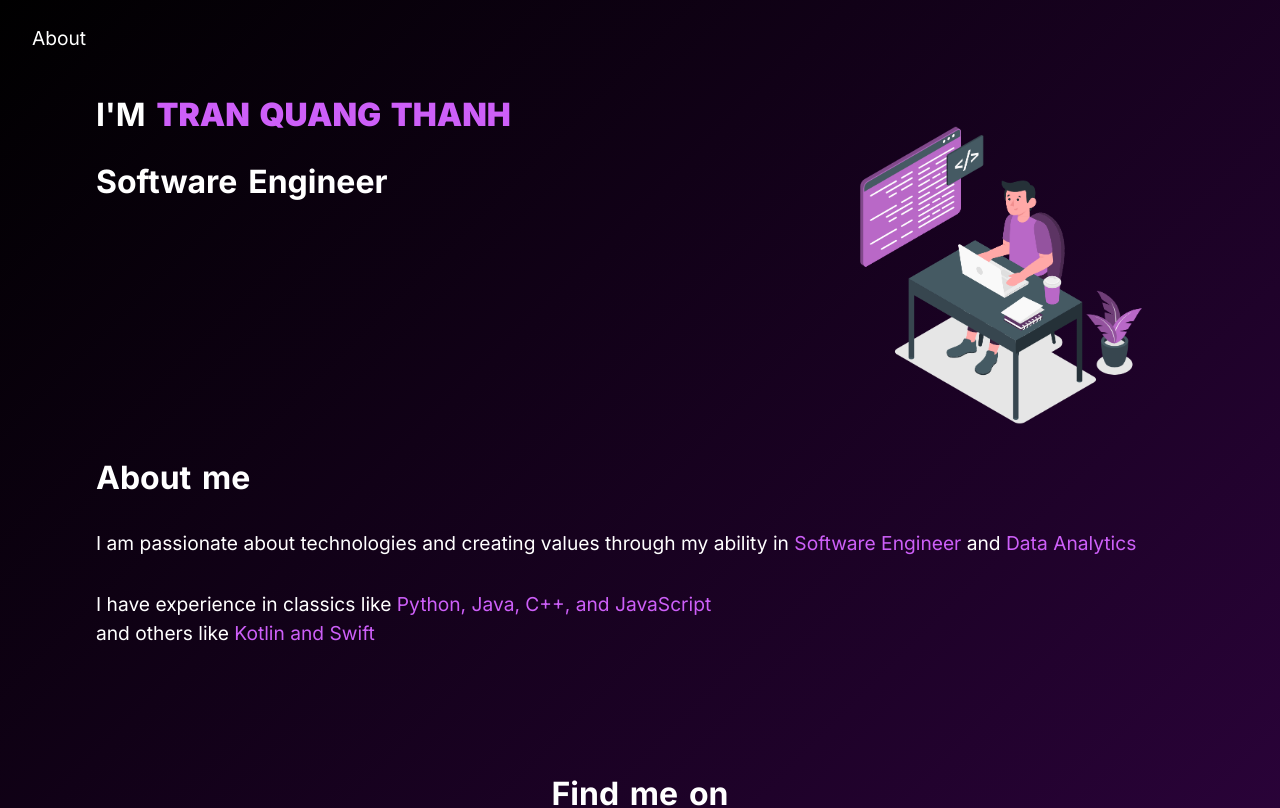
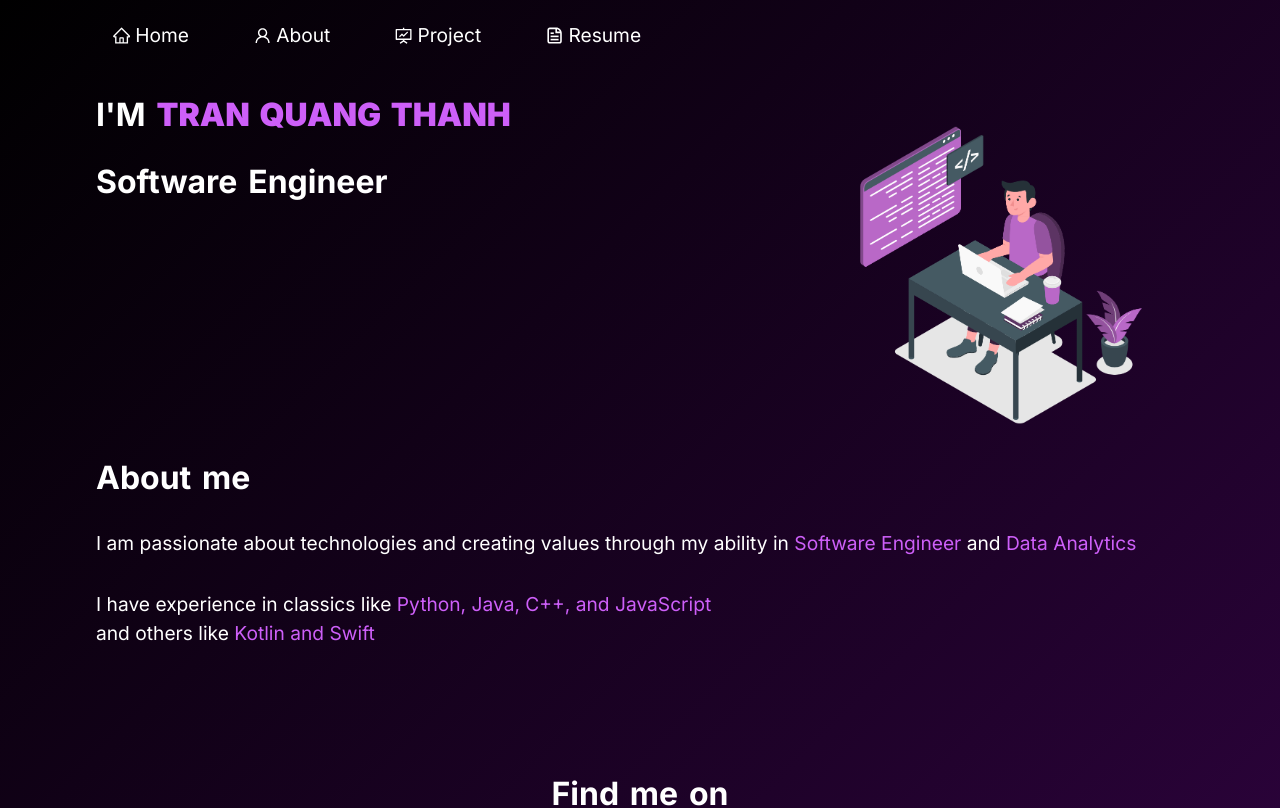
Before and after one commit to tran-quang-thanh/portfolio, a Next.js app: page / in a window 1280 px wide. Shown: the top 808 px of the page. Built offline with nearby package versions, Linux system fonts and the light colour scheme.

Commit message:
Complete nav bar with animation

```diff
--- a/app/globals.css
+++ b/app/globals.css
@@ -45,12 +45,10 @@ h1 {
 .navbar {
   position: fixed !important;
   transition: all 0.3s ease-out 0s !important;
-  padding: 1.5rem 2rem !important;
+  padding: 0.5rem 5rem !important;
   font-size: 1.2rem !important;
-}
 
-@media (max-width: 768px) {
-  .navbar {
+  @media (max-width: 767px) {
     background-color: #1b1a2ea9 !important;
     transition: all 0.3s ease-out 0s !important;
     box-shadow: 0px 10px 10px 0px rgba(9, 5, 29, 0.171) !important;
@@ -80,96 +78,16 @@ h1 {
   outline: none;
   box-shadow: none;
 }
-/*
-.navbar-toggler span:nth-child(1),
-.navbar-toggler span:nth-child(3) {
-  transition: transform 0.35s ease-in-out !important;
-  transition: transform 0.35s ease-in-out !important;
-}
-
-.navbar-toggler:not(.collapsed) span:nth-child(1) {
-  position: absolute !important;
-  left: 12px !important;
-  top: 10px !important;
-  transform: rotate(135deg) !important;
-  opacity: 0.9 !important;
-}
-
-.navbar-toggler:not(.collapsed) span:nth-child(2) {
-  height: 12px !important;
-  visibility: hidden !important;
-  background-color: transparent !important;
-}
-
-.navbar-toggler:not(.collapsed) span:nth-child(3) {
-  position: absolute !important;
-  left: 12px !important;
-  top: 10px !important;
-  transform: rotate(-135deg) !important;
-  opacity: 0.9 !important;
-}
-
-@media (max-width: 767px) {
-  .navbar {
-    padding: 1rem 2rem !important;
-    font-size: 1.4rem !important;
-    background-color: #181a27 !important;
-  }
-  .navbar-nav .nav-item a::after {
-    display: none !important;
-  }
-}
-.navbar-brand {
-  color: rgb(250, 250, 250) !important;
-}
-
-.logo {
-  height: 1.4em !important;
-  width: 2.5em !important;
-}
 
 .navbar-nav .nav-link {
-  color: white !important;
-  padding-right: 1rem !important;
-  padding-left: 1rem !important;
+  padding-right: 1rem;
+  padding-left: 1rem;
 }
 
 .nav-link {
-  padding: 0.8rem 1rem !important;
-}
+  padding: 0.8rem 2rem;
 
-@media (max-width: 767px) {
-  .nav-link {
-    padding: 0.7rem 1rem !important;
+  @media (max-width: 767px) {
+    padding: 0.5rem 1rem;
   }
 }
-
-.navbar-nav .nav-item {
-  position: relative;
-  margin-left: 20px;
-}
-
-.navbar-nav .nav-item a {
-  font-weight: 400;
-  transition: all 0.3s ease-out 0s;
-  position: relative;
-  z-index: 1;
-}
-
-.navbar-nav .nav-item a::after {
-  content: "";
-  position: relative;
-  display: block;
-  height: 5px;
-  width: 0;
-  border-radius: 16px;
-  background: #c95bf5;
-  bottom: 1px;
-  left: 0;
-  z-index: -1;
-  transition: all 0.3s ease-out 0s;
-}
-
-.navbar-nav .nav-item a:hover::after {
-  width: 100%;
-} */
--- a/components/NavigationBar.tsx
+++ b/components/NavigationBar.tsx
@@ -1,7 +1,9 @@
 'use client'
 import Link from "next/link";
-import { useState } from "react";
-import { Nav, NavDropdown, Navbar } from "react-bootstrap";
+import { ReactNode, useState } from "react";
+import { Nav, Navbar } from "react-bootstrap";
+import { AiOutlineFundProjectionScreen, AiOutlineHome, AiOutlineUser } from "react-icons/ai";
+import { CgFileDocument } from "react-icons/cg";
 
 export default function NavigationBar() {
   const [isExpanded, updateExpanded] = useState(false);
@@ -24,7 +26,7 @@ export default function NavigationBar() {
 			fixed="top"
 			expand="md"
 			expanded={isExpanded}
-			className={`${navColour ? "sticky" : "navbar"} my-50`}
+			className={`${navColour ? "sticky" : "navbar"}`}
 		>
 			<Navbar.Toggle
 				className="navbar-toggler"
@@ -39,14 +41,56 @@ export default function NavigationBar() {
 			</Navbar.Toggle>
 
 			<Navbar.Collapse id="responsive-navbar-nav">
-				<Nav.Link
-					as={Link}
-					href="/about"
+
+				<NavBarItem
+					link="/"
 					onClick={() => updateExpanded(false)}
 				>
-					About
-				</Nav.Link>
+					<AiOutlineHome />
+					<div>Home</div>
+				</NavBarItem>
+
+				<NavBarItem
+					link="/about"
+					onClick={() => updateExpanded(false)}
+				>
+					<AiOutlineUser />
+					<div>About</div>
+				</NavBarItem>
+
+				<NavBarItem
+					link="/project"
+					onClick={() => updateExpanded(false)}
+				>
+					<AiOutlineFundProjectionScreen />
+					<div>Project</div>
+				</NavBarItem>
+
+				<NavBarItem
+					link="/resume"
+					onClick={() => updateExpanded(false)}
+				>
+					<CgFileDocument />
+					<div>Resume</div>
+				</NavBarItem>
+
 			</Navbar.Collapse>
 		</Navbar>
   );
 }
+
+function NavBarItem({ link, onClick, children } : {link: string, onClick: () => void, children: ReactNode }) {
+	return (
+		<Nav.Link
+			as={Link}
+			href={link}
+			onClick={onClick}
+			className="group hover:text-[#cd5ff8] hover:scale-110"
+		>
+			<div className="flex items-center space-x-1">
+				{children}
+			</div>
+			<span className="block max-w-0 group-hover:max-w-full duration-500 transition-all h-1.5 bg-[#cd5ff8] rounded"></span>
+		</Nav.Link>
+	);
+}
```
